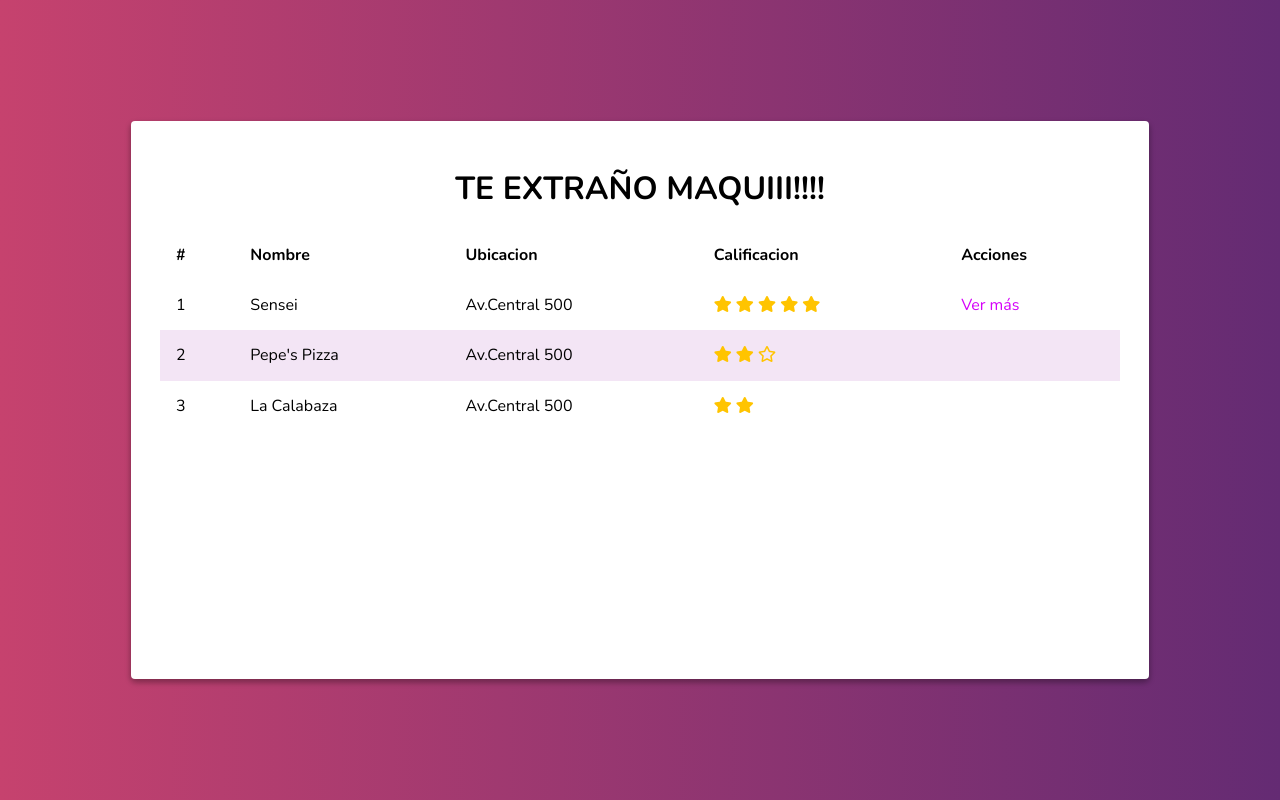
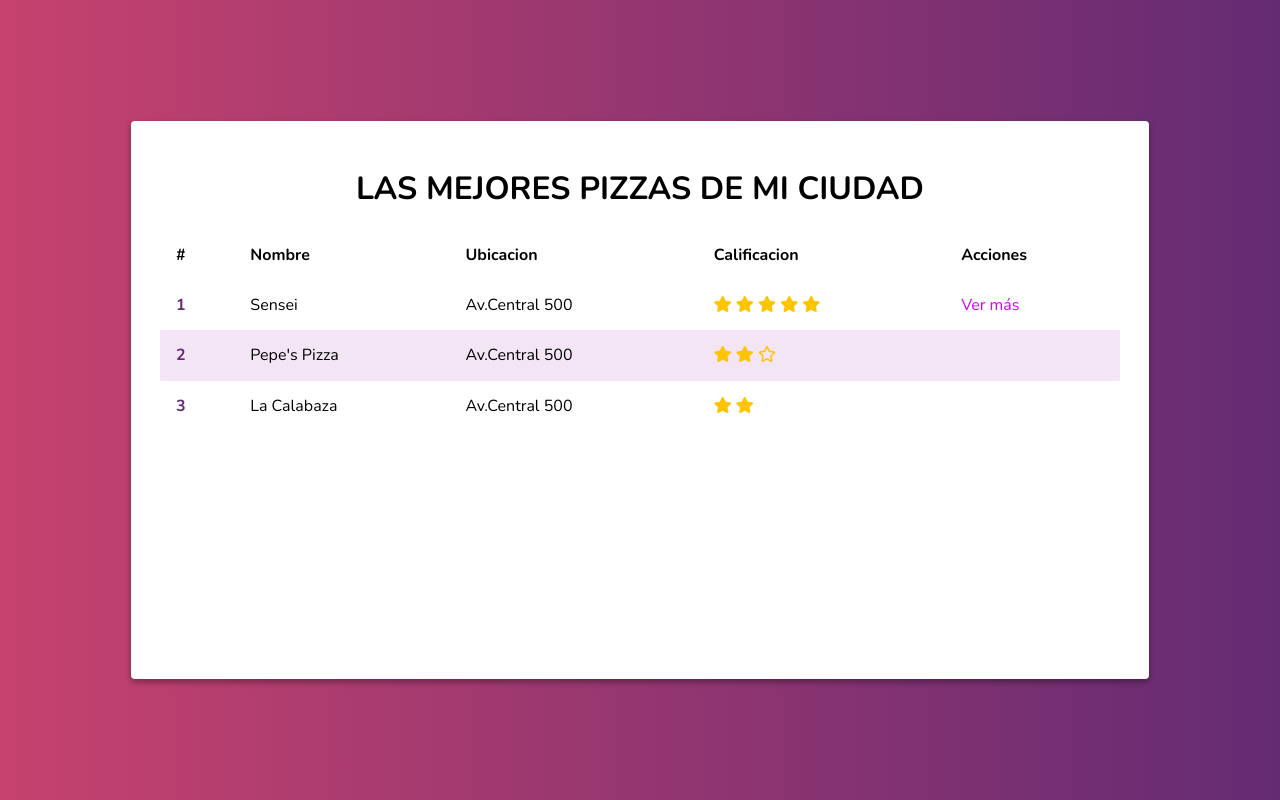
Before and after one commit to chiozzajuani/chiozzajuani.github.com, a plain HTML site: page boletines/index.html in a window 1280 px wide. Drawn offline with nearby package versions, Linux system fonts and the light colour scheme.

Commit message:
terminado(23/05)

```diff
--- a/boletines/assets/css/main.css
+++ b/boletines/assets/css/main.css
@@ -17,6 +17,10 @@ html{
 a{
     text-decoration: none;
     color:  #d500f9;
+}
+
+img {
+    max-width: 100%;
 }
 
 .title{
@@ -45,7 +49,7 @@ a{
     max-width: 960px;
     max-height: 500px;
     width: 100%;
-    height: 100%;
+    height: 80vh;
     background-color: white;
    /* box-shadow: diferenciaHorizontal, diferenciaVertical, Desenfoque, amplitud, color;*/
     /*box-shadow: 0 3px 6px #000; /* se ignora el de la amplitud*/
@@ -53,6 +57,23 @@ a{
     border-radius: 4px;
     position: relative;
     padding: 1.8em;
+    overflow: scroll ;
+}
+
+.content{
+    padding: 1em;
+}
+td{
+    display: block;
+    width: 100%;
+}
+td:nth-of-type(1){
+    font-size: 1.5em;
+    font-weight: bold;
+    color: #642B73;
+}
+th{
+    display: none;
 }
 
 .actions{
@@ -115,7 +136,7 @@ a:hover{
 .position{
     background-color: #C6426E;
     color: white;
-    padding: 10px;
+    padding: 0.5em;
     border-radius: 4px;
     margin-right: 0.5em;
 }
@@ -124,6 +145,8 @@ a:hover{
     font-weight: bold;
     color: #642B73;
     font-size: 1.2em;
+    margin-top: 2em;
+    display: inline-block;
 }
 
 .main-image{
@@ -131,3 +154,25 @@ a:hover{
     margin-right: 1em;
     height: 200px;
 }
+
+@media (min-width:900px){
+    th{
+        display: table-cell;
+    }
+    td{
+        width: auto;
+        display: table-cell;
+    }
+    td:nth-of-type(1){
+        font-size: 1em;
+    }
+    .content{
+        padding: 1.8em;
+    }
+}
+
+@media (min-height:550px){
+    .content{
+        height: 500px;
+    }
+}
--- a/boletines/index.html
+++ b/boletines/index.html
@@ -2,6 +2,7 @@
 <html lang="en">
     <head>
         <meta charset="UTF-8">
+        <meta name="viewport" content="width=device-width,initial-scale=1.0"> <!-- para dise;o responsivo -->
         <title>Las mejores pizzas de mi ciudad</title>
         <link href="./assets/css/main.css" rel="stylesheet">
         <link rel="stylesheet" href="./font-awesome/css/all.css">
@@ -14,7 +15,7 @@
             <div class="content animated fadeInDown">
                 <header>
                     <h1 class="title">
-                        Te extraño Maquiii!!!!
+                        LAS MEJORES PIZZAS DE MI CIUDAD
                     </h1>
                 </header>
                 <table class="table">
```
Also changed, not shown: boletines/Restaurantes/sensei.html (+1 -0 lines).
